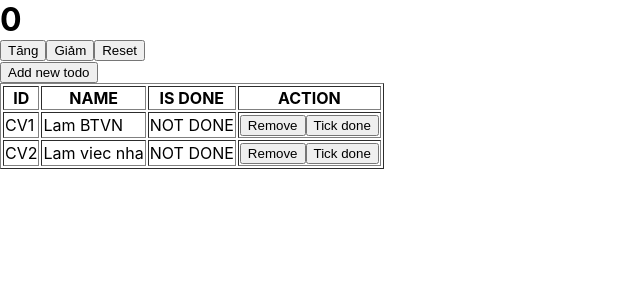
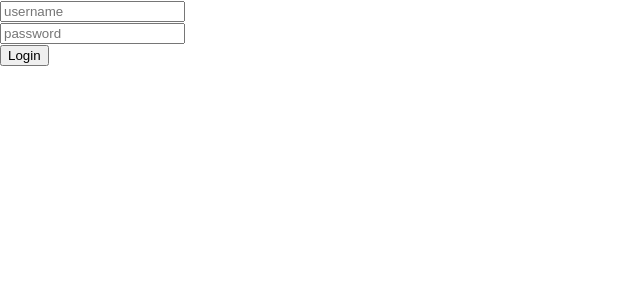
Before and after one commit to nguyengochie/react-sample-b3, a React (Create React App) app: page / in a window 1280 px wide. Shown: the top 300 px of the page, without its empty margins (0-640 px from the left). Built offline with nearby package versions, Linux system fonts and the light colour scheme.

Commit message:
Demo login voi useContext

```diff
--- a/src/App.js
+++ b/src/App.js
@@ -19,6 +19,7 @@ import Page14 from "./components/buoi_14/Page14";
 import ThemeProvider from "./components/buoi_15/ThemeContext";
 import Page15 from "./components/buoi_15/Page15";
 import Main from "./components/Main";
+import AuthenProvider from "./components/buoi_15/Bai_tap/AuthenContext";
 
 // ctrl + shift + o
 function App() {
@@ -54,10 +55,11 @@ function App() {
       {/* <B3Bai3 /> */}
       {/* <Page13 /> */}
       {/* <Page14 /> */}
-
-      <ThemeProvider>
-        <Main />
-      </ThemeProvider>
+      <AuthenProvider >
+        <ThemeProvider>
+          <Main />
+        </ThemeProvider>
+      </AuthenProvider>
 
     </>
   );
--- a/src/components/Main.jsx
+++ b/src/components/Main.jsx
@@ -1,10 +1,11 @@
 import React from 'react'
 import Page15 from './buoi_15/Page15'
+import FormLogin from './buoi_15/Bai_tap/FormLogin'
 
 const Main = () => {
     return (
         <div>
-
+            <FormLogin />
             <Page15 />
         </div>
     )
--- /dev/null
+++ b/src/components/buoi_15/Bai_tap/AuthenContext.js
@@ -0,0 +1,15 @@
+import React, { createContext, useState } from 'react'
+
+export const AuthenCtx = createContext();
+
+const AuthenProvider = ({ children }) => {
+    const [isLogin, setIsLogin] = useState(false);
+
+    return (
+        <AuthenCtx.Provider value={{ isLoginSuccess: isLogin, setIsLogin }}>
+            {children}
+        </AuthenCtx.Provider>
+    )
+}
+
+export default AuthenProvider
--- /dev/null
+++ b/src/components/buoi_15/Bai_tap/FormLogin.js
@@ -0,0 +1,41 @@
+import React, { useContext, useState } from 'react'
+import { AuthenCtx } from './AuthenContext';
+
+const FormLogin = () => {
+    const { isLoginSuccess, setIsLogin } = useContext(AuthenCtx);
+
+    const [formLogin, setFormLogin] = useState({ username: "", password: "" });
+
+    const onInput = (field, value) => {
+        setFormLogin((prevState) => ({ ...prevState, [field]: value }))
+    }
+
+    const onLogin = () => {
+        if (formLogin.username === "admin" && formLogin.password === "1234") {
+            setIsLogin(true)
+            // success
+        } else {
+            setFormLogin(false)
+        }
+    }
+
+    return (
+        <div>{!isLoginSuccess ?
+            <>
+                <div>
+                    <input
+                        value={formLogin?.username}
+                        onChange={(e) => onInput("username", e.target.value)} placeholder='username' />
+                </div>
+                <div>
+                    <input
+                        value={formLogin?.password}
+                        onChange={(e) => onInput("password", e.target.value)} placeholder='password' />
+                </div>
+                <button onClick={onLogin}>Login</button>
+            </> : <button onClick={() => setIsLogin(false)}>Logout</button>}
+        </div>
+    )
+}
+
+export default FormLogin
--- a/src/components/buoi_15/Page15.js
+++ b/src/components/buoi_15/Page15.js
@@ -5,16 +5,19 @@ import Buoi15Bai3 from './Buoi15Bai3'
 import Buoi15Bai4 from './Buoi15Bai4'
 import DemoUseContext, { Child } from './DemoUseContext'
 import { ThemeCtx } from './ThemeContext'
+import { AuthenCtx } from './Bai_tap/AuthenContext'
 
 const Page15 = () => {
-    return (
+    const { isLoginSuccess } = useContext(AuthenCtx);
+
+    return (isLoginSuccess ?
         <div>
             <Buoi15Bai1 />
             <Buoi15Bai2 />
             {/* <Buoi15Bai3 /> */}
             {/* <Buoi15Bai4 /> */}
             {/* <DemoUseContext /> */}
-        </div>
+        </div> : null
     )
 }
 
```
